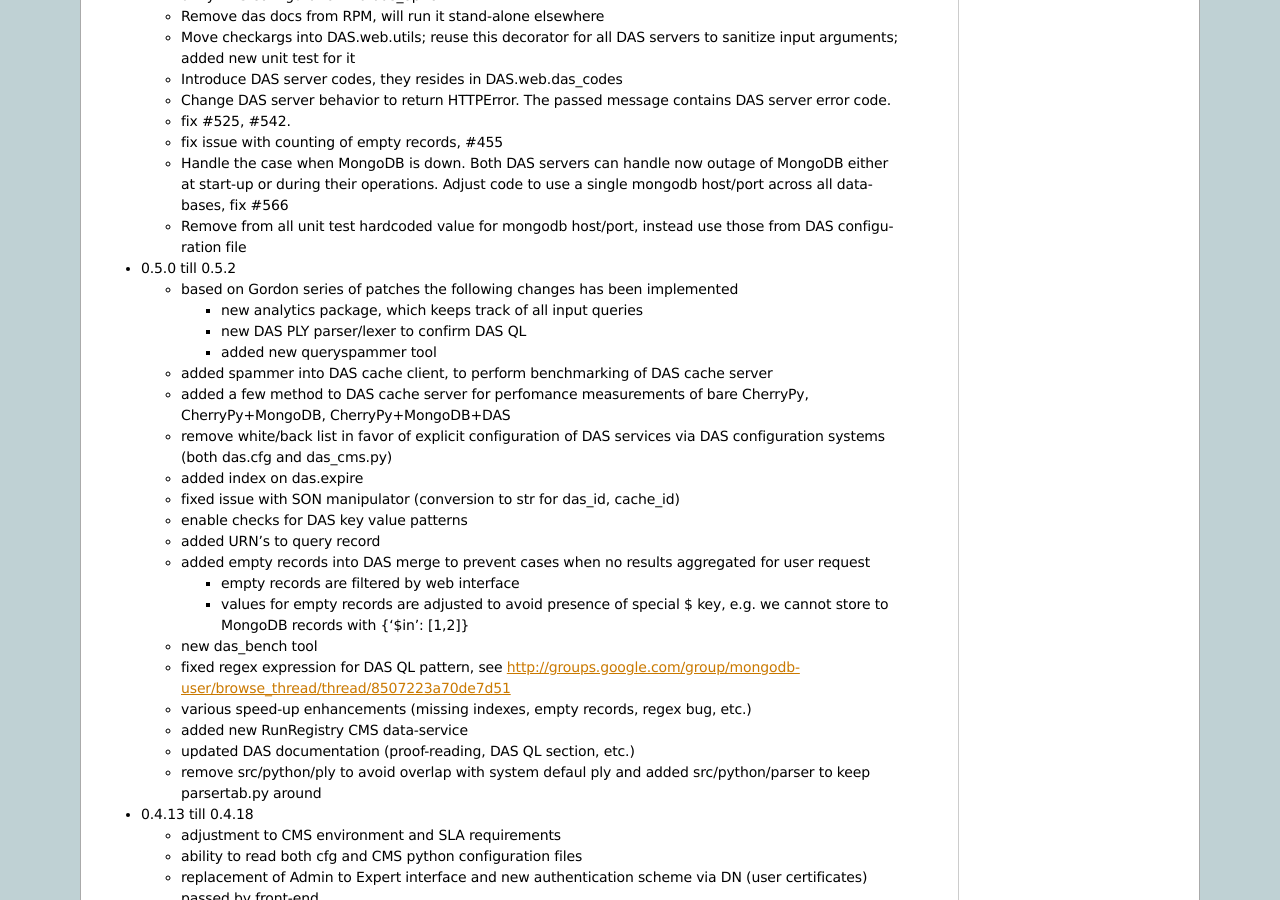
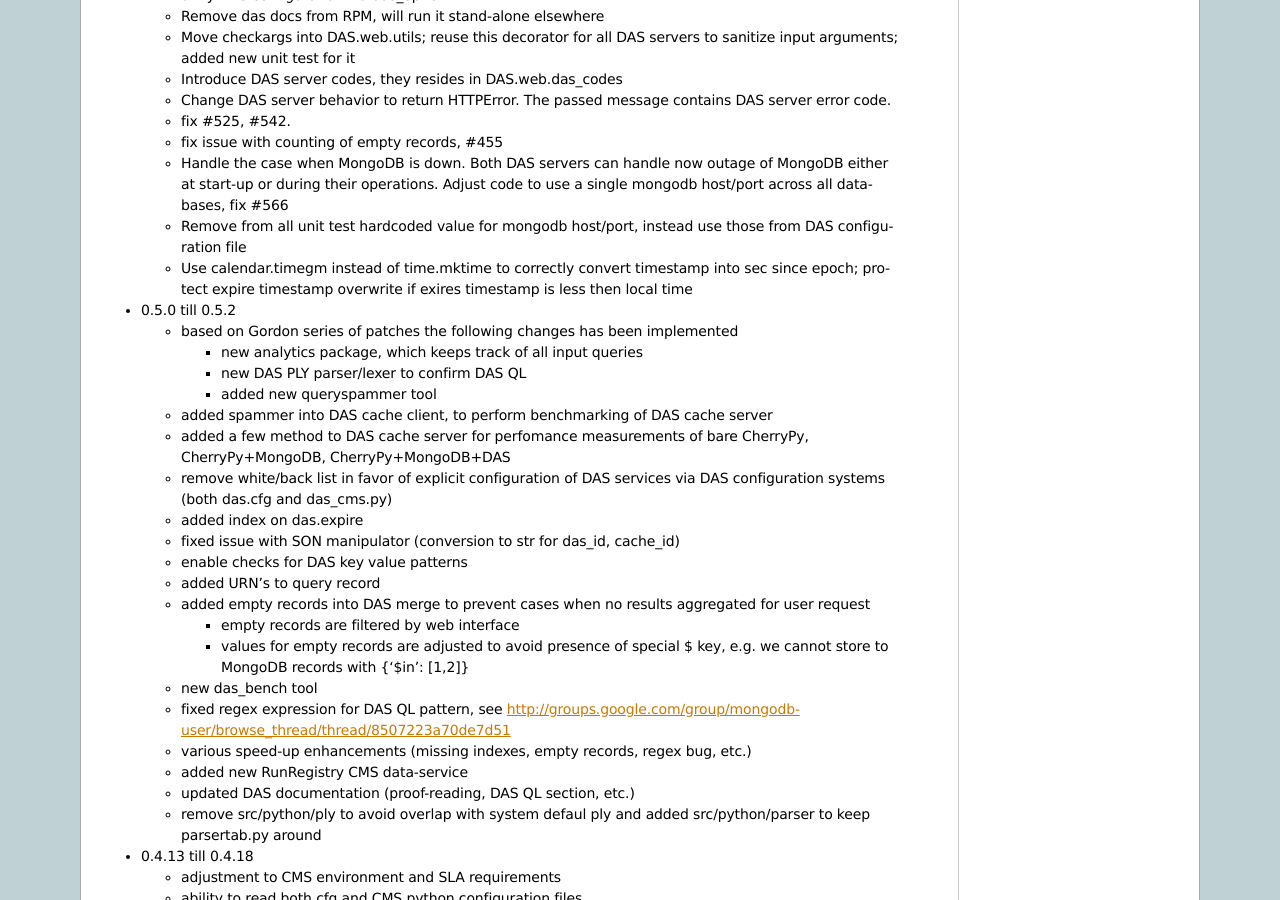
Before and after one commit to dmwm/DAS, a Sphinx documentation site: the page built from doc/sphinx/changelog.rst, in a window 1280 px wide and 900 px high, scrolled down 901 px. Built offline with Sphinx 7.4.7, drawn with Linux system fonts in a browser that asks for light colours; the version number is read from the project's files by our own code.

Commit message:
Update
git-svn-id: svn+ssh://svn.cern.ch/reps/CMSDMWM/DAS/trunk@10707 4525493e-7705-40b1-a816-d608a930855b

```diff
--- a/doc/sphinx/changelog.rst
+++ b/doc/sphinx/changelog.rst
@@ -60,6 +60,9 @@ map is represented data-service URI (URL, input parameters, API, etc.).
     databases, fix #566
   - Remove from all unit test hardcoded value for mongodb host/port,
     instead use those from DAS configuration file
+  - Use calendar.timegm instead of time.mktime to correctly convert
+    timestamp into sec since epoch; protect expire timestamp overwrite
+    if exires timestamp is less then local time
 
 - 0.5.0 till 0.5.2
 
```
